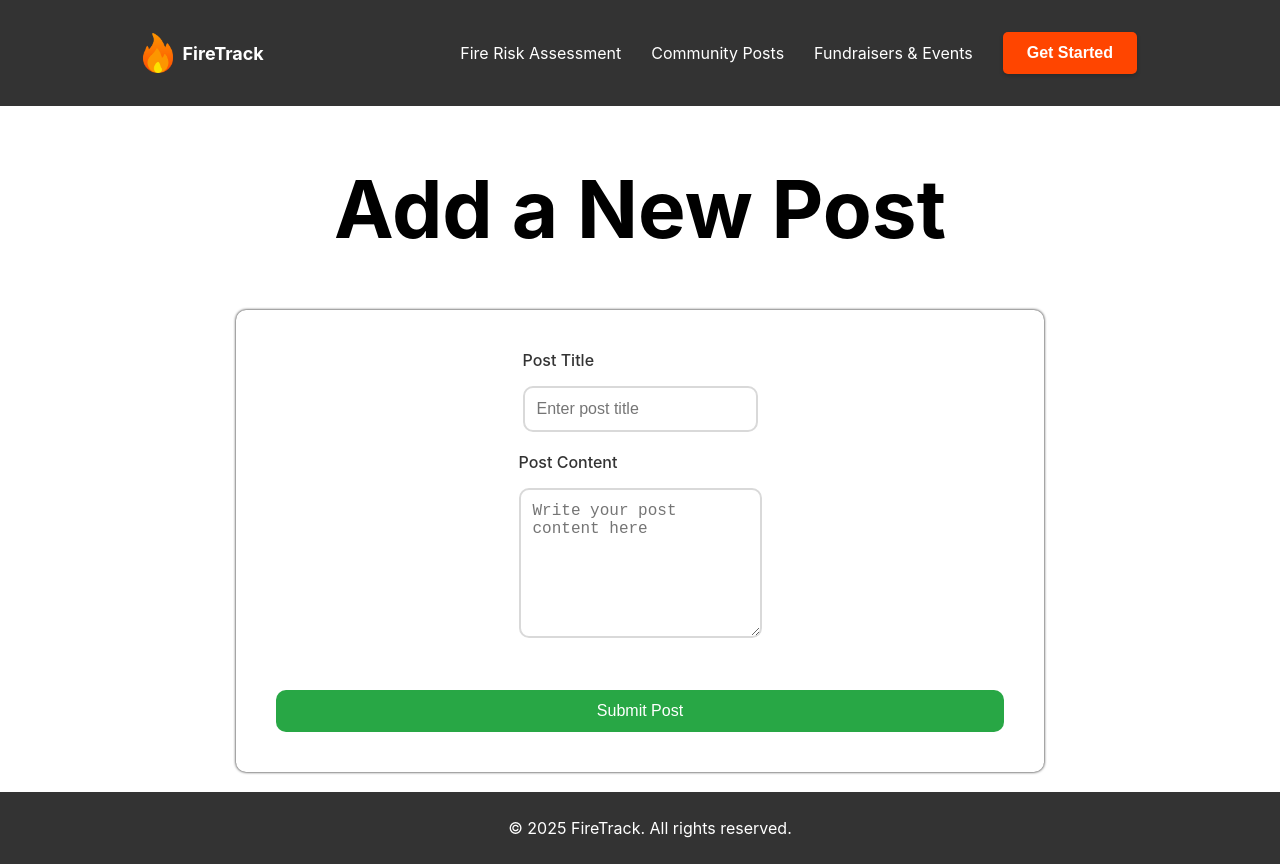
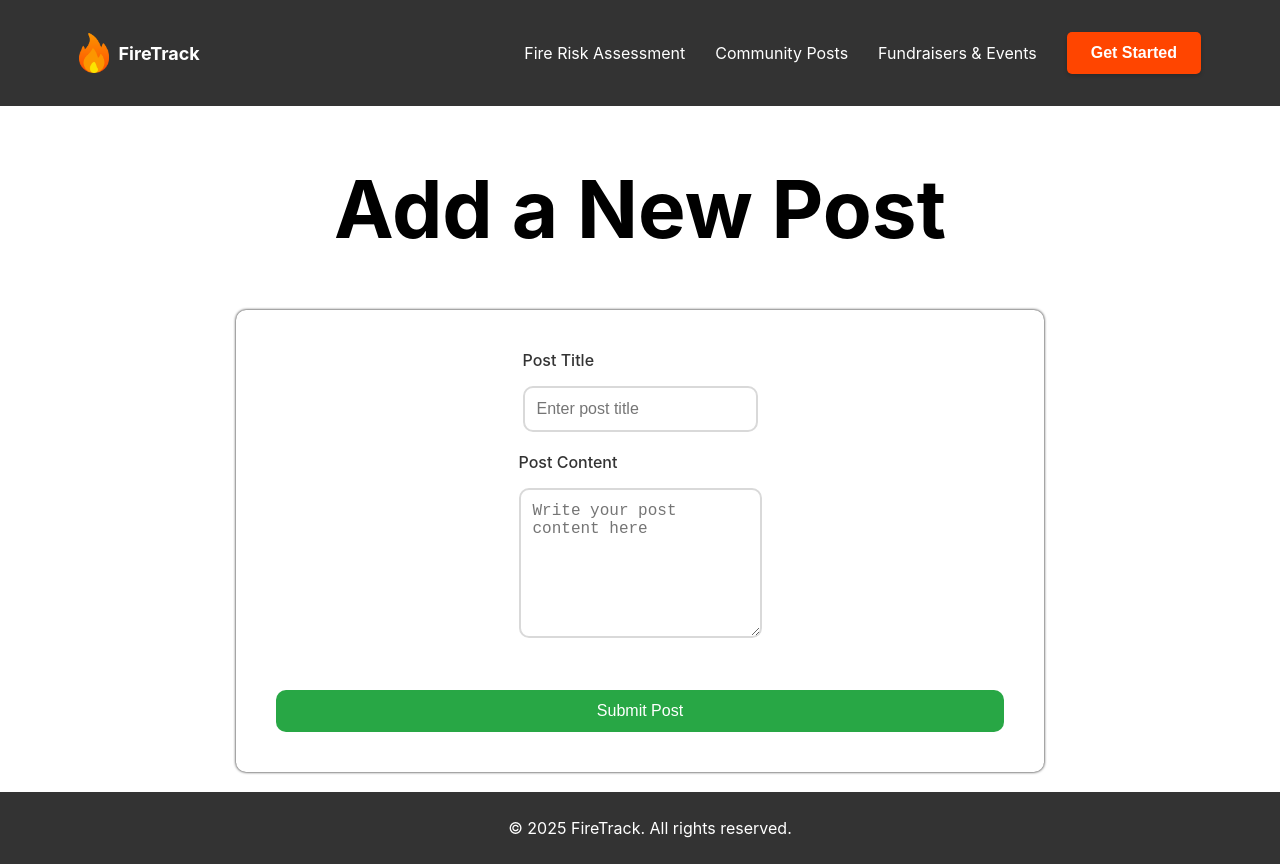
Before and after one commit to aaronli16/FireTrack, a React (Vite) app: page /add-post in a window 1280 px wide. Built offline with nearby package versions, Linux system fonts and the light colour scheme.

Commit message:
fixed navbar

```diff
--- a/src/components/styles/navbar.css
+++ b/src/components/styles/navbar.css
@@ -4,7 +4,7 @@ nav {
     align-items: center;
     justify-content: space-between;
     background-color: #333333;
-    padding: 15px;
+    padding: 10px;
     width: 100%;
     box-sizing: border-box;
     overflow: hidden;
@@ -18,8 +18,8 @@ nav {
   .nav-center {
     display: flex;
     align-items: center;
-    gap: 10px;
-    margin: 0 10px;
+    gap: 8px;
+    margin: 0 5px;
     flex-wrap: wrap;
     justify-content: flex-end;
   }
@@ -37,7 +37,7 @@ nav {
     text-align: center;
     color: white;
     white-space: nowrap;
-    padding: 8px 12px;
+    padding: 6px 8px;
   }
 
   nav a:hover {
@@ -109,7 +109,7 @@ nav {
   @media (max-width: 768px) {
     nav {
       flex-direction: column;
-      padding: 15px 20px;
+      padding: 10px 10px;
     }
 
     .nav-left, .nav-center, .nav-right {
@@ -140,7 +140,7 @@ nav {
   /* Medium size devices - ipad */
   @media (min-width: 769px) and (max-width: 1023px) {
     nav {
-      padding: 15px 30px;
+      padding: 10px 20px;
     }
 
     .nav-center {
@@ -156,8 +156,9 @@ nav {
   /* Big devices - laptop */
   @media (min-width: 1024px) {
     nav {
-      padding: 20px 10%;
+      padding: 20px 5%;
     }
+  }
 
     .nav-center {
       gap: 20px;
@@ -172,11 +173,11 @@ nav {
       padding: 12px 24px;
       font-size: 16px;
     }
-  }
+
 
   /* Extra Big devices - desktops */
   @media (min-width: 1440px) {
     nav {
-      padding: 20px 15%;
+      padding: 20px 4%;
     }
   }
--- a/src/index.css
+++ b/src/index.css
@@ -343,19 +343,11 @@ html, body, #root {
 
   /* small size devices- phones  */
   @media (min-width: 480px) {
-    nav {
-      padding: 15px 20px;
-    }
+
 
   .image-container {
     padding: 20px;
   }
-
-
-    nav a {
-      width: auto;
-      min-width: 150px;
-    }
 
     .search-container {
       width: 85%;
@@ -385,24 +377,6 @@ html, body, #root {
 
   /* Medium size devices - ipad  */
   @media (min-width: 768px) {
-    nav {
-      flex-direction: row;
-      justify-content: center;
-      padding: 15px 30px;
-      gap: 20px;
-    }
-
-    nav a {
-      margin: 0;
-      padding: 12px 20px;
-      font-size: 16px;
-      width: auto;
-      min-width: auto;
-    }
-
-    .nav-logo {
-      margin-right: auto;
-    }
 
     h1 {
       font-size: 4em;
@@ -433,15 +407,6 @@ html, body, #root {
       padding: 0;
     }
 
-    nav {
-      padding: 20px 10%;
-    }
-
-    nav a {
-      font-size: 16px;
-      padding: 12px 24px;
-    }
-
     h1 {
       font-size: 5em;
     }
@@ -467,10 +432,6 @@ html, body, #root {
 
   /* Extra Big devices - desktops */
   @media (min-width: 1440px) {
-    nav {
-      padding: 20px 15%;
-    }
-
     .container {
       max-width: 1200px;
       margin: 20px auto;
```
